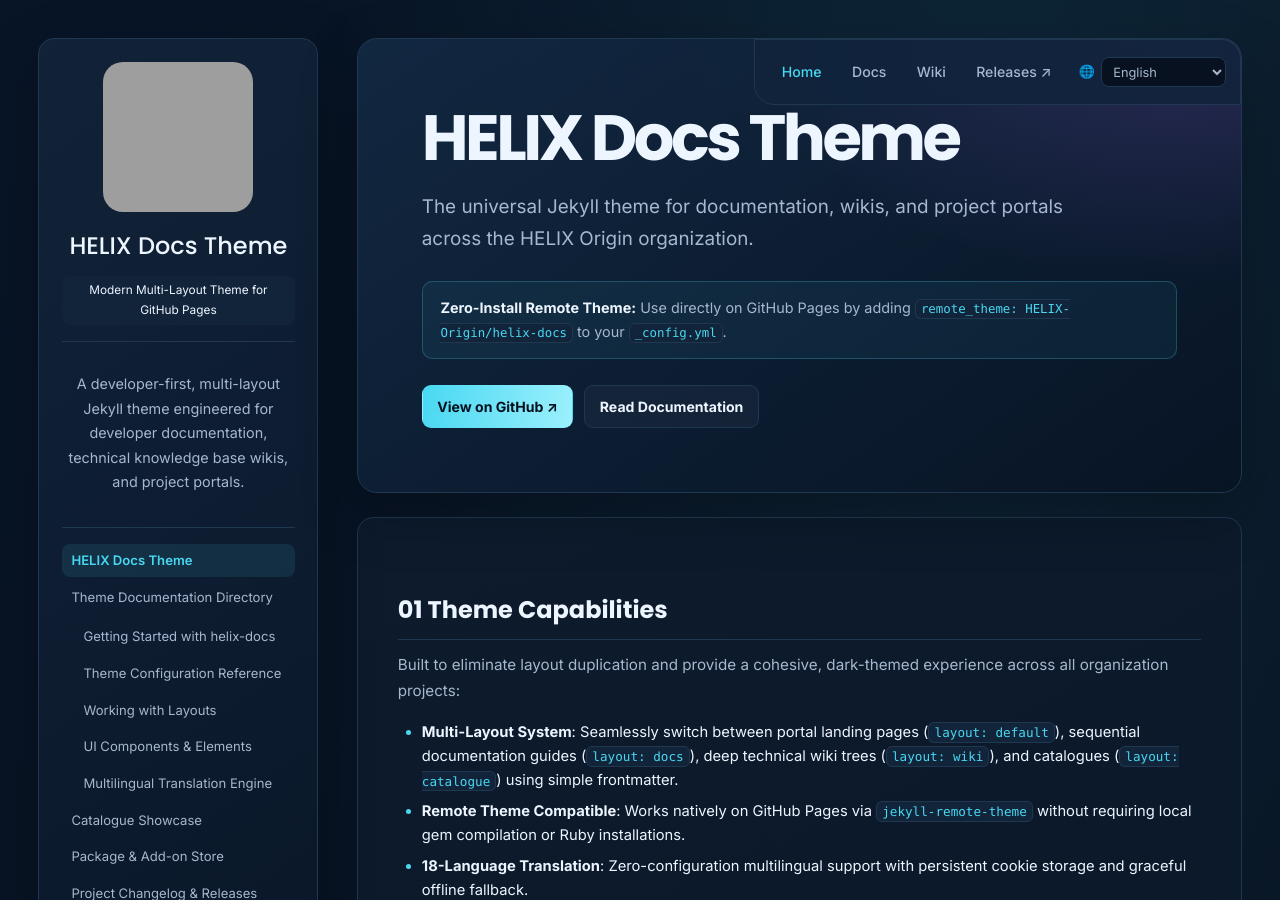
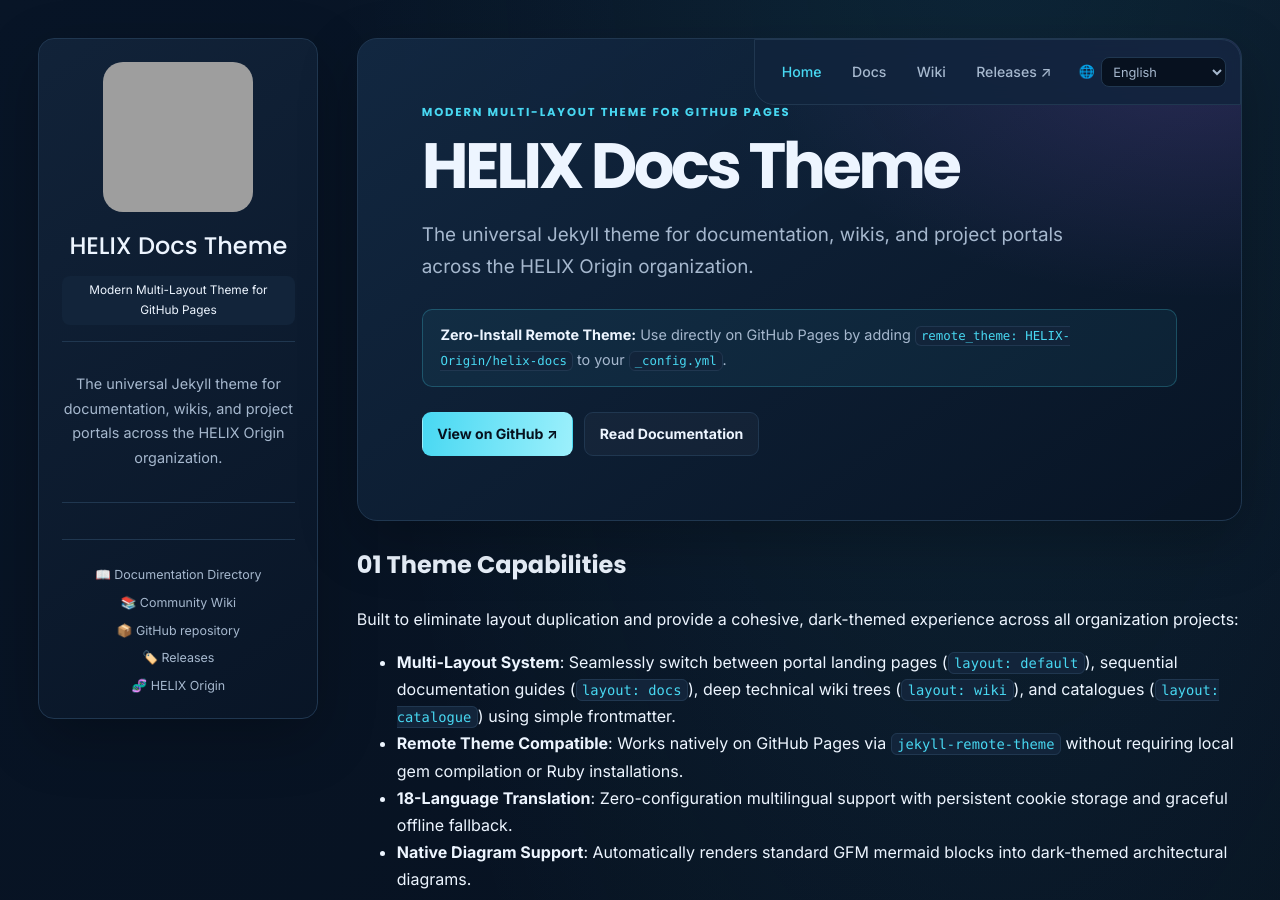
Before and after one commit to HELIX-Origin/helix-docs, a Jekyll site: the page built from index.md, in a window 1280 px wide and 900 px high. Built offline with Jekyll 4.4.1, drawn with Linux system fonts in a browser that asks for light colours; some of the changed text lies outside the part shown; grey boxes are pictures that could not be loaded.

Commit message:
fix(layout): restore vCard landing structure in default layout and home layout

```diff
--- a/_includes/components/sidebar.html
+++ b/_includes/components/sidebar.html
@@ -8,10 +8,23 @@
 {%- assign sidebar_variant = include.variant | default: "docs" -%}
 {%- assign sidebar_items = include.items -%}
 {%- assign repo_slug = site.repository | default: site.github.repository_nwo | default: "HELIX-Origin/helix-docs" -%}
-{%- assign brand_logo = site.logo | default: "https://github.com/HELIX-Origin.png?size=150" -%}
-{%- assign is_home = false -%}
-{%- if page.path == 'index.md' or page.url == '/' -%}
-  {%- assign is_home = true -%}
+{%- assign raw_logo = page.logo | default: site.logo -%}
+{%- if raw_logo -%}
+  {%- if raw_logo contains 'http' -%}
+    {%- assign brand_logo = raw_logo -%}
+  {%- else -%}
+    {%- assign brand_logo = raw_logo | relative_url -%}
+  {%- endif -%}
+{%- else -%}
+  {%- assign brand_logo = "https://github.com/HELIX-Origin.png?size=150" -%}
+{%- endif -%}
+{%- assign is_home = include.is_home -%}
+{%- if is_home == nil -%}
+  {%- if page.url == '/' or page.url == '/index.html' or page.path == 'index.md' or page.path == 'index.html' or page.path == 'docs/index.md' or page.path == 'docs/index.html' or page.page_class contains 'page--home' or page.layout == 'home' -%}
+    {%- assign is_home = true -%}
+  {%- else -%}
+    {%- assign is_home = false -%}
+  {%- endif -%}
 {%- endif -%}
 {%- if page.source_path -%}
   {%- assign edit_path = page.source_path -%}
@@ -25,11 +38,11 @@
       <img src="{{ brand_logo }}" alt="" width="150" height="150">
     </span>
     <span>
-      <strong>{{ site.title | default: "HELIX Origin" }}</strong>
+      <strong>{{ page.brand_title | default: site.title | default: "HELIX Origin" }}</strong>
       {%- if sidebar_variant == 'wiki' -%}
       <small class="wiki-tag">Community Wiki</small>
       {%- else -%}
-      <small>{{ site.tagline_short | default: site.tagline | default: "Theme Engineering" }}</small>
+      <small>{{ page.brand_tagline | default: site.tagline_short | default: site.tagline | default: "Theme Engineering" }}</small>
       {%- endif -%}
     </span>
   </a>
@@ -43,14 +56,15 @@
 
   <div class="separator" aria-hidden="true"></div>
 
-  {%- if sidebar_variant != 'wiki' and is_home and site.description -%}
+  {%- assign summary_text = page.sidebar_summary | default: page.summary | default: site.description -%}
+  {%- if sidebar_variant != 'wiki' and is_home and summary_text -%}
   <p class="sidebar__summary">
-    {{ site.description }}
+    {{ summary_text }}
   </p>
   <div class="separator" aria-hidden="true"></div>
   {%- endif -%}
 
-  {%- if sidebar_items and sidebar_items.size > 0 -%}
+  {%- if is_home != true and sidebar_items and sidebar_items.size > 0 -%}
   <nav class="{% if sidebar_variant == 'wiki' %}wiki-nav-tree{% else %}docs-nav{% endif %}" aria-label="{% if sidebar_variant == 'wiki' %}Wiki topics{% else %}Documentation pages{% endif %}">
     {% include components/nav.html items=sidebar_items active=page.path variant=sidebar_variant %}
   </nav>
@@ -76,6 +90,15 @@
     {%- if sidebar_variant != 'wiki' -%}
     <a href="https://github.com/{{ repo_slug }}/releases">🏷️ Releases</a>
     {%- endif -%}
+    {%- if page.license or site.license -%}
+    <a href="https://github.com/{{ repo_slug }}/blob/main/LICENSE">⚖️ {{ page.license | default: site.license }}</a>
+    {%- endif -%}
+    {%- if site.issues -%}
+    <a href="https://github.com/{{ repo_slug }}/issues">🐛 Issues</a>
+    {%- endif -%}
+    {%- if site.discussions -%}
+    <a href="https://github.com/{{ repo_slug }}/discussions">💬 Discussions</a>
+    {%- endif -%}
     {%- if is_home != true -%}
     <a href="https://github.com/{{ repo_slug }}/blob/main/{{ edit_path }}">✏️ Edit on GitHub ↗</a>
     {%- endif -%}
--- a/_layouts/default.html
+++ b/_layouts/default.html
@@ -10,7 +10,7 @@
   {%- endif -%}
 {%- endfor -%}
 {%- assign is_home = false -%}
-{%- if page.path == 'index.md' or page.url == '/' -%}
+{%- if page.url == '/' or page.url == '/index.html' or page.path == 'index.md' or page.path == 'index.html' or page.path == 'docs/index.md' or page.path == 'docs/index.html' or page.page_class contains 'page--home' or page.layout == 'home' -%}
   {%- assign is_home = true -%}
 {%- endif -%}
 <!doctype html>
@@ -18,16 +18,21 @@
   <head>
     {% include head.html %}
   </head>
-  <body class="{% if page.page_class %}{{ page.page_class }}{% elsif is_home %}page--home{% else %}is-doc{% endif %}" data-page-layout="{{ page.layout | default: 'default' }}">
+  <body class="{% if is_home %}page--home{% if page.page_class %} {{ page.page_class }}{% endif %}{% elsif page.page_class %}{{ page.page_class }}{% else %}is-doc{% endif %}" data-page-layout="{{ page.layout | default: 'default' }}">
     <a class="skip-link" href="#main">Skip to content</a>
     <div class="site-shell{% if is_home %} site-shell--home{% endif %}">
 
-      {% include components/sidebar.html variant="docs" items=nav_items %}
+      {% include components/sidebar.html variant="docs" items=nav_items is_home=is_home %}
 
       <main id="main" class="main-content">
         <header class="page-header">
           <nav class="navbar" aria-label="Site navigation">
             <ul class="navbar-list">
+              {%- if page.navbar_links -%}
+                {%- for link in page.navbar_links -%}
+                <li><a class="navbar-link{% if link.url == '#' or link.url == '#about' or link.active %} active{% endif %}" href="{{ link.url | relative_url }}">{{ link.title }}</a></li>
+                {%- endfor -%}
+              {%- else -%}
                 <li><a class="navbar-link{% if is_home %} active{% endif %}" href="{{ '/' | relative_url }}"{% if is_home %} aria-current="page"{% endif %}>Home</a></li>
                 {%- if is_home -%}
                   {%- if site.has_surfaces -%}
@@ -47,16 +52,17 @@
                 {%- if repo_slug -%}
                 <li><a class="navbar-link" href="https://github.com/{{ repo_slug }}/releases">Releases ↗</a></li>
                 {%- endif -%}
+              {%- endif -%}
             </ul>
             {% include translate-control.html %}
           </nav>
 
-          {%- assign category_label = page.parent | default: page.category | default: page.eyebrow -%}
+          {%- assign category_label = page.eyebrow | default: page.tagline | default: page.parent | default: page.category | default: site.tagline_short | default: site.tagline -%}
           {%- if category_label -%}
           <p class="eyebrow">{{ category_label }}</p>
           {%- endif -%}
-          <h1>{{ page.title | default: page.heading | default: page_title | escape }}</h1>
-          {%- assign page_summary = page.summary | default: page.lead | default: page.description -%}
+          <h1>{{ page.heading | default: page.title | default: page_title | escape }}</h1>
+          {%- assign page_summary = page.lead | default: page.summary | default: page.description | default: site.description -%}
           {%- if page_summary -%}
           <p class="lead">{{ page_summary }}</p>
           {%- endif -%}
@@ -74,9 +80,15 @@
           {%- endif -%}
         </header>
 
+        {%- if is_home -%}
+        <div class="landing-content">
+          {{ content }}
+        </div>
+        {%- else -%}
         <article class="doc-section documentation-content">
           {{ content }}
         </article>
+        {%- endif -%}
 
         {% include components/footer.html variant="default" %}
       </main>
--- /dev/null
+++ b/_layouts/home.html
@@ -0,0 +1,4 @@
+---
+layout: default
+---
+{{ content }}
```
Lines whose indentation alone changed are shown as unchanged.
